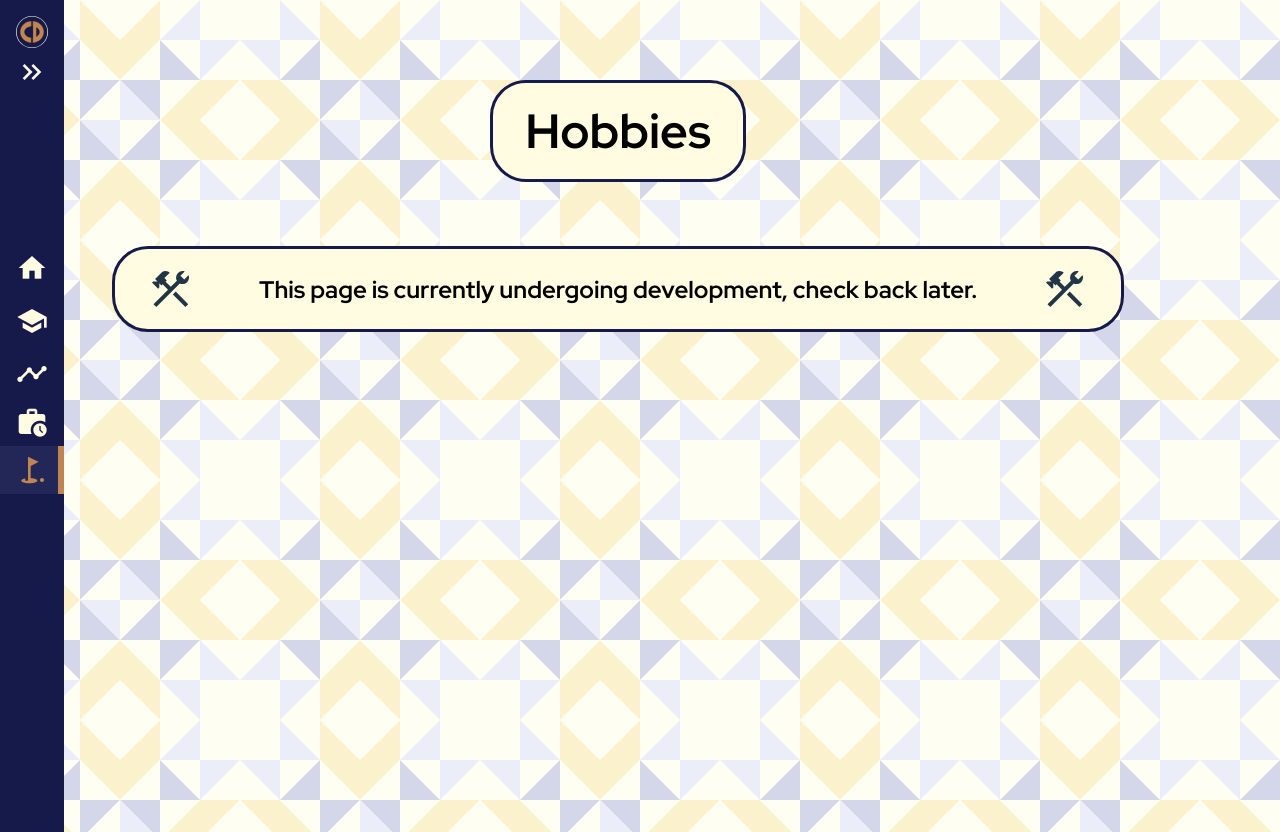
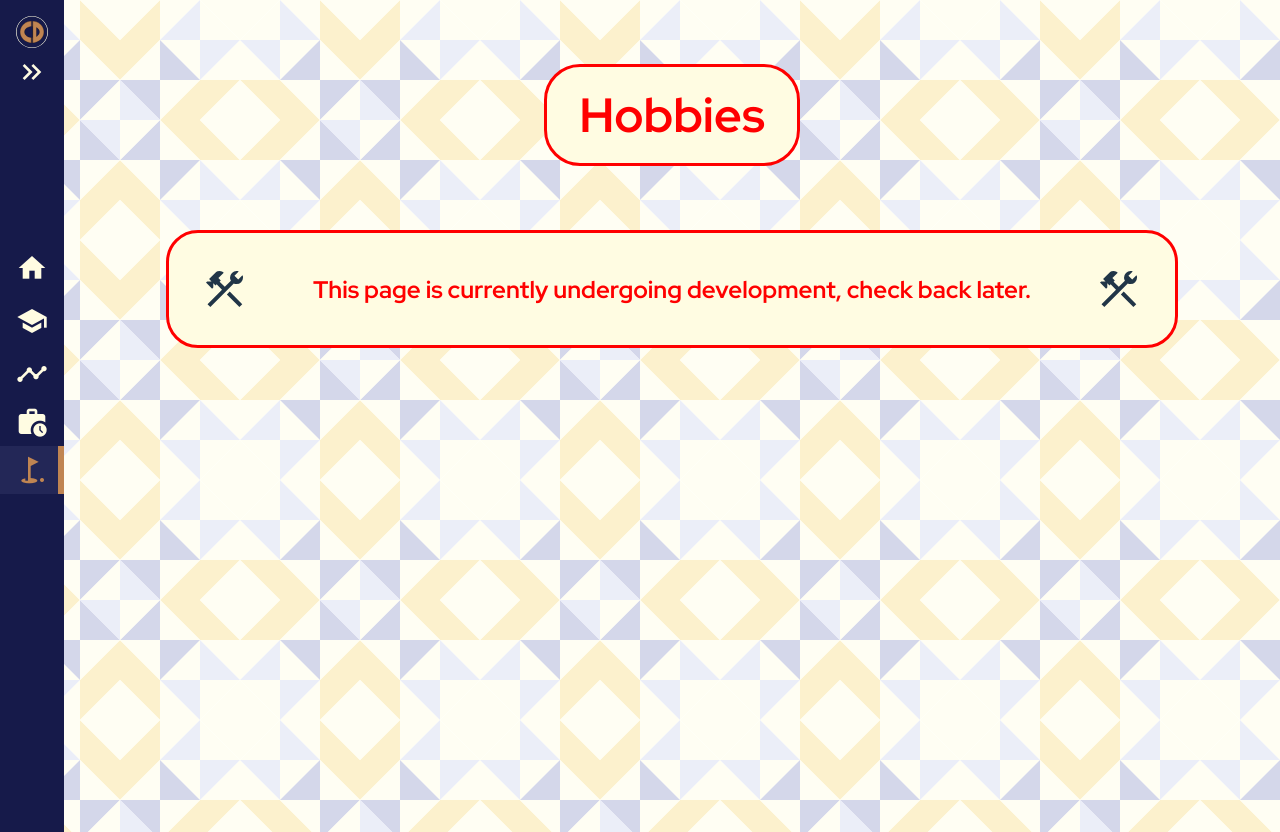
Before and after one commit to caledep/caledep.github.io, a Vue app: page /hobbies in a window 1280 px wide. Built offline with nearby package versions, Linux system fonts and the light colour scheme.

Commit message:
updated style for construction page component, updates projects and hobbies pages with new styling.

```diff
--- a/src/App.vue
+++ b/src/App.vue
@@ -1,12 +1,12 @@
 <template>
   <div class="app">
-    <Sidebar />
+    <SidebarNav />
     <router-view />
   </div>
 </template>
 
 <script setup>
-import Sidebar from './components/Sidebar.vue';
+import SidebarNav from './components/SidebarNav.vue';
 </script>
 
 <style Lang="scss">
--- /dev/null
+++ b/src/components/ConstructionPage.vue
@@ -0,0 +1,81 @@
+<template>
+  <div class="construction-page">
+    <div class="header">
+      <div class="slot-style cont-frame">
+        <h1><slot /></h1>
+      </div>
+    </div>
+    <div class="body cont-frame">
+      <div>
+        <img
+          src="../assets/images/icon_construction_dark.svg"
+          class="icon"
+          alt="construction icon"
+        />
+      </div>
+      <div>
+        <h2 class="notice">
+          {{ msg }}
+        </h2>
+      </div>
+      <div>
+        <img
+          src="../assets/images/icon_construction_dark.svg"
+          class="icon"
+          alt="construction icon"
+        />
+      </div>
+    </div>
+  </div>
+</template>
+<script setup>
+const msg = 'This page is currently undergoing development, check back later.';
+</script>
+<style lang="scss" scoped>
+.construction-page {
+  display: flex;
+  flex-direction: column;
+  align-content: center;
+  flex-grow: 1;
+  gap: $pad;
+  .header {
+    display: flex;
+    align-self: center;
+    font-size: 24px;
+    padding: $pad;
+    padding-top: 0;
+    .slot-style {
+      padding-top: $pad_half;
+      padding-bottom: $pad_half;
+      border-radius: 1.5em;
+    }
+    @media (max-width: $media_width) {
+      font-size: 16px;
+    }
+  }
+  .body {
+    display: flex;
+    align-items: center;
+    align-self: center;
+    .notice {
+      padding-left: $pad_double;
+      padding-right: $pad_double;
+      @media (max-width: $media_width) {
+        padding: 0;
+        padding-left: $pad_half;
+        padding-right: $pad_half;
+        text-align: center;
+      }
+    }
+  }
+  img {
+    min-width: fit-content;
+    @media (max-width: $media_width) {
+      min-width: $pad;
+    }
+  }
+  @media (max-width: $media_width) {
+    min-width: fit-content;
+  }
+}
+</style>
--- a/src/styles/global.scss
+++ b/src/styles/global.scss
@@ -1,7 +1,7 @@
 @import "vars.scss";
 
 // Class Styling
-.imgFrame {
+.img-frame {
   border: solid;
   border-color: red;
   border-width: 3px;
@@ -10,7 +10,7 @@
   object-position: center;
 }
 
-.contFrame {
+.cont-frame {
   padding: $pad;
   color: red;
   background: $light;
@@ -19,9 +19,10 @@
   border-color: red;
   max-height: fit-content;
   border-radius: 2em;
+  @media (max-width: $media_width) {
+    padding: $pad_half;
+  }
 }
-
-
 
 // Component Styling
 main {
--- a/src/views/Education.vue
+++ b/src/views/Education.vue
@@ -3,7 +3,7 @@
     <div class="top-block">
       <div class="resume-block">
         <div class="skills-block">
-          <div class="contFrame">
+          <div class="cont-frame">
             <h1>{{ json.hSkills.title }}</h1>
             <hr />
             <div>
@@ -12,7 +12,7 @@
               </li>
             </div>
           </div>
-          <div class="contFrame">
+          <div class="cont-frame">
             <h1>{{ json.sSkills.title }}</h1>
             <hr />
             <div>
@@ -23,7 +23,7 @@
           </div>
         </div>
         <div class="edu-block">
-          <div class="education contFrame">
+          <div class="education cont-frame">
             <h1>{{ json.edu.title }}</h1>
             <hr />
             <div class="degrees">
@@ -42,7 +42,7 @@
               </div>
             </div>
           </div>
-          <div class="achievements contFrame">
+          <div class="achievements cont-frame">
             <h1>{{ json.achi.title }}</h1>
             <hr />
             <div>
@@ -63,7 +63,7 @@
           </div>
         </div>
       </div>
-      <div class="tech-block contFrame">
+      <div class="tech-block cont-frame">
         <h1>{{ json.tSkills.title.main }}</h1>
         <hr />
 
--- a/src/views/Hobbies.vue
+++ b/src/views/Hobbies.vue
@@ -1,82 +1,16 @@
 <template>
-  <main class="projects-page">
-    <div class="header">
-      <div class="card">
-        <h1>Hobbies</h1>
-      </div>
-    </div>
-    <div class="body">
-      <p class="construction_notice">
-        <img
-          src="../assets/images/icon_construction_dark.svg"
-          class="icon"
-          alt="construction icon"
-        />
-        <b class="notice"
-          >This page is currently undergoing development, check back later.</b
-        >
-        <img
-          src="../assets/images/icon_construction_dark.svg"
-          class="icon"
-          alt="construction icon"
-        />
-      </p>
-    </div>
+  <main class="hobbies-page">
+    <ConstructionPage>Hobbies</ConstructionPage>
   </main>
 </template>
-<script setup></script>
+<script setup>
+import ConstructionPage from '../components/ConstructionPage.vue';
+</script>
 <style lang="scss" scoped>
-.construction_notice {
+main {
   display: flex;
-  width: fit-content;
-  justify-content: space-between;
-  align-items: center;
-  text-align: center;
-  font-size: 1.5rem;
-  padding: 2rem;
-  padding-top: 1rem;
-  padding-bottom: 1rem;
-  border: solid;
-  background: #fffce2;
-  border-width: 3px;
-  border-color: #161a4a;
-  border-radius: 1.5em;
-}
-.notice {
-  padding-left: 4rem;
-  padding-right: 4rem;
-  @media (max-width: $media_width) {
-    padding: 0rem;
-  }
-}
-.header {
-  display: flex;
-  justify-content: center;
-  align-items: center;
-  font-size: 1.5rem;
-  padding: 1rem;
-}
-.body {
-  display: flex;
-  justify-content: center;
-  align-items: center;
-  font-size: 1.5rem;
-  padding: 1rem;
-}
-.card {
-  padding: 2rem;
-  padding-top: 1rem;
-  padding-bottom: 1rem;
-  border: solid;
-  background: #fffce2;
-  border-width: 3px;
-  border-color: #161a4a;
-  border-radius: 1.5em;
-
-  @media (max-width: $media_width) {
-    padding: 1rem;
-    font-size: 16px;
-    border-radius: 2em;
-  }
+  flex-direction: column;
+  align-content: center;
+  flex-grow: 1;
 }
 </style>
--- a/src/views/Home.vue
+++ b/src/views/Home.vue
@@ -1,17 +1,17 @@
 <template>
   <main class="home-page">
     <div class="portrait-intro">
-      <div class="portrait-image imgFrame">
+      <div class="portrait-image img-frame">
         <img src="../assets/images/home_portrait.svg" class="image" alt="vue" />
       </div>
-      <div class="intro-block contFrame">
+      <div class="intro-block cont-frame">
         <h1 v-if="json">{{ json.intro.title }}</h1>
         <hr />
         <p v-if="json">{{ json.intro.desc }}</p>
       </div>
     </div>
 
-    <div class="bio-block contFrame">
+    <div class="bio-block cont-frame">
       <h1 v-if="json">{{ json.bio.title }}</h1>
       <hr />
       <p v-if="json">{{ json.bio.desc1 }}</p>
--- a/src/views/Projects.vue
+++ b/src/views/Projects.vue
@@ -1,82 +1,16 @@
 <template>
   <main class="projects-page">
-    <div class="header">
-      <div class="card">
-        <h1>Projects</h1>
-      </div>
-    </div>
-    <div class="body">
-      <p class="construction_notice">
-        <img
-          src="../assets/images/icon_construction_dark.svg"
-          class="icon"
-          alt="construction icon"
-        />
-        <b class="notice"
-          >This page is currently undergoing development, check back later.</b
-        >
-        <img
-          src="../assets/images/icon_construction_dark.svg"
-          class="icon"
-          alt="construction icon"
-        />
-      </p>
-    </div>
+    <ConstructionPage>Projects</ConstructionPage>
   </main>
 </template>
-<script setup></script>
+<script setup>
+import ConstructionPage from '../components/ConstructionPage.vue';
+</script>
 <style lang="scss" scoped>
-.construction_notice {
+main {
   display: flex;
-  width: fit-content;
-  justify-content: space-between;
-  align-items: center;
-  text-align: center;
-  font-size: 1.5rem;
-  padding: 2rem;
-  padding-top: 1rem;
-  padding-bottom: 1rem;
-  border: solid;
-  background: #fffce2;
-  border-width: 3px;
-  border-color: #161a4a;
-  border-radius: 1.5em;
-}
-.notice {
-  padding-left: 4rem;
-  padding-right: 4rem;
-  @media (max-width: $media_width) {
-    padding: 0rem;
-  }
-}
-.header {
-  display: flex;
-  justify-content: center;
-  align-items: center;
-  font-size: 1.5rem;
-  padding: 1rem;
-}
-.body {
-  display: flex;
-  justify-content: center;
-  align-items: center;
-  font-size: 1.5rem;
-  padding: 1rem;
-}
-.card {
-  padding: 2rem;
-  padding-top: 1rem;
-  padding-bottom: 1rem;
-  border: solid;
-  background: #fffce2;
-  border-width: 3px;
-  border-color: #161a4a;
-  border-radius: 1.5em;
-
-  @media (max-width: $media_width) {
-    padding: 1rem;
-    font-size: 16px;
-    border-radius: 2em;
-  }
+  flex-direction: column;
+  align-content: center;
+  flex-grow: 1;
 }
 </style>
```
Also changed, not shown: src/components/SidebarNav.vue (renamed from src/components/Sidebar.vue).
